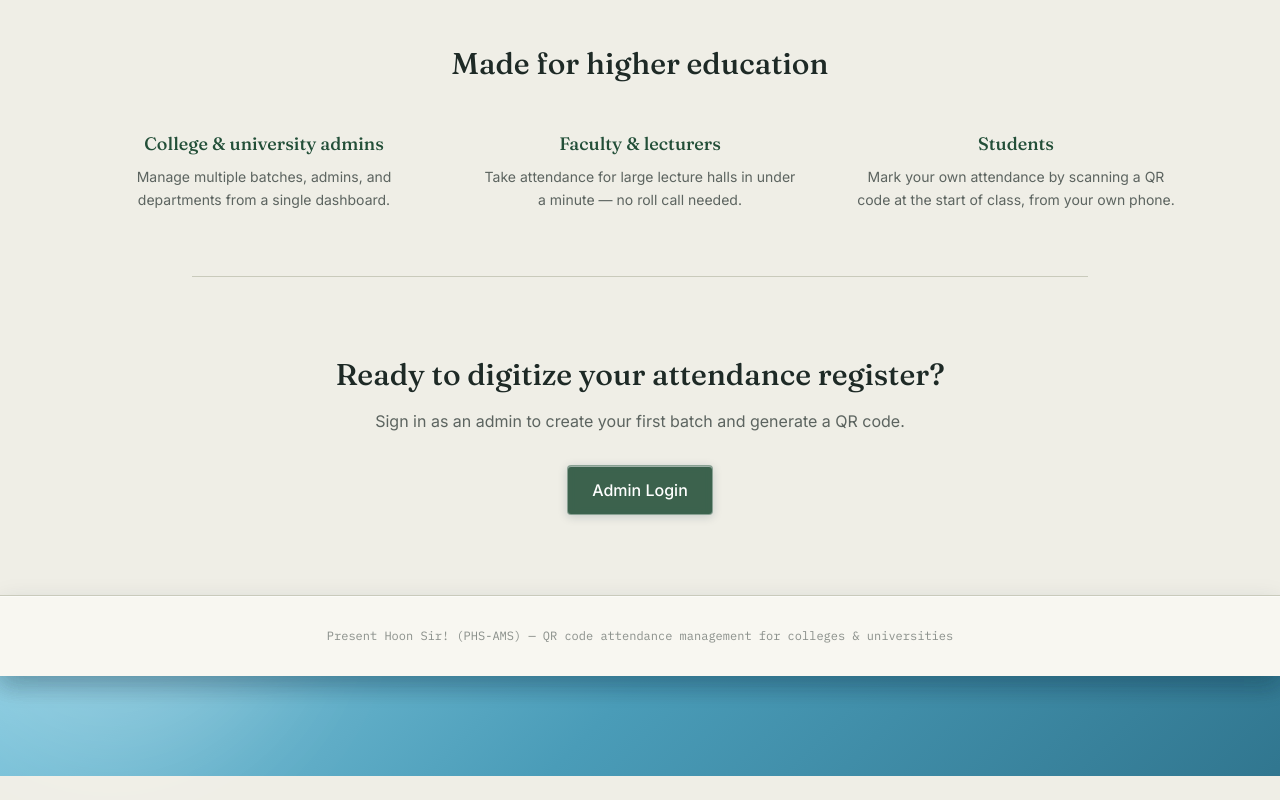
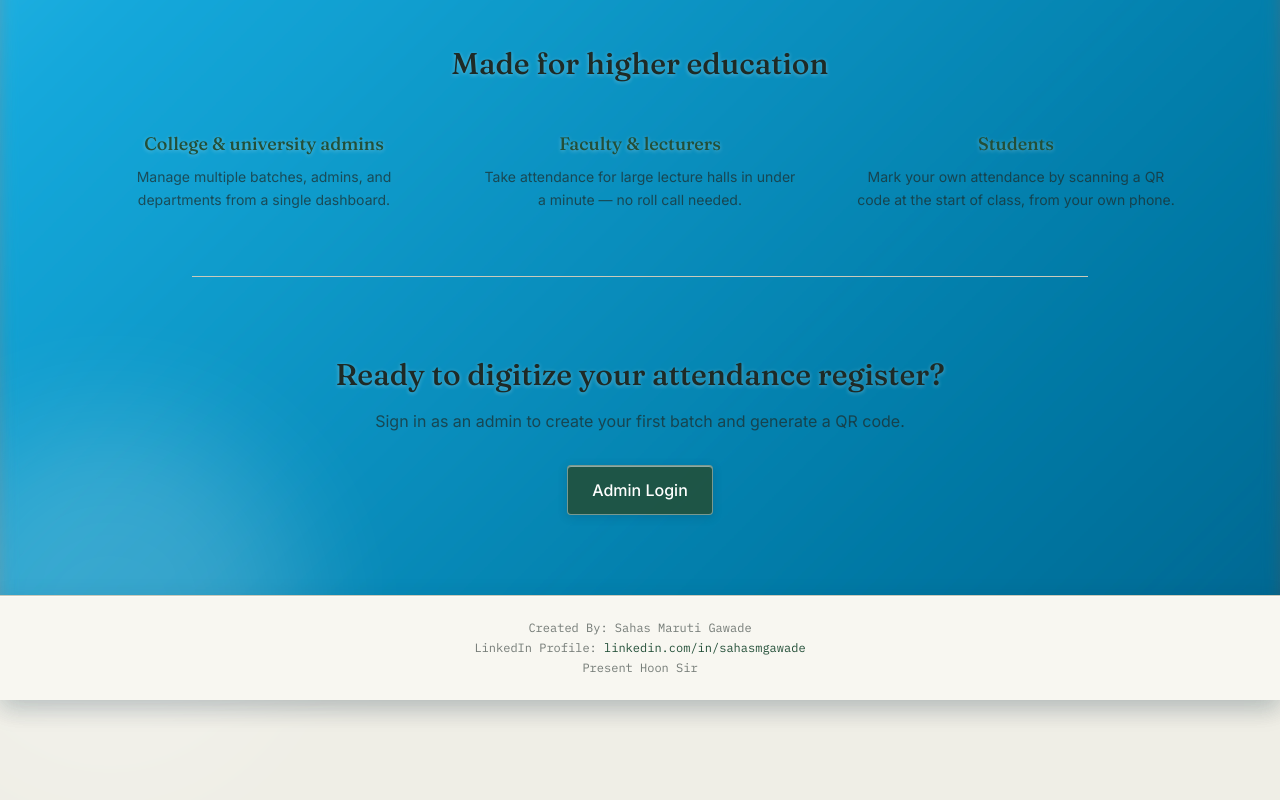
Before and after one commit to sahasmgawade-code/Updated-Attendance-Management-System, a React (Vite) app in the folder frontend/: page / in a window 1280 px wide. Shown: the part 1110-1910 px from the top of the page. Before the commit the page ends 1886 px from the top, so only its background shows below. Built offline with nearby package versions, Linux system fonts and the light colour scheme; no server answers.

Commit message:
Footer Addition

```diff
--- /dev/null
+++ b/frontend/src/components/Footer.jsx
@@ -0,0 +1,15 @@
+import React from 'react';
+
+export default function Footer() {
+  return (
+    <footer className="border-t border-rule bg-card mt-auto">
+      <div className="max-w-6xl mx-auto px-6 py-6 text-center space-y-1">
+        <p className="font-mono text-xs text-ink/60">Created By: Sahas Maruti Gawade</p>
+        <p className="font-mono text-xs text-ink/60">
+          LinkedIn Profile: <a href="https://linkedin.com/in/sahasmgawade" target="_blank" rel="noopener noreferrer" className="text-forestDark hover:underline">linkedin.com/in/sahasmgawade</a>
+        </p>
+        <p className="font-mono text-xs text-ink/60">Present Hoon Sir</p>
+      </div>
+    </footer>
+  );
+}
--- a/frontend/src/components/Layout.jsx
+++ b/frontend/src/components/Layout.jsx
@@ -2,6 +2,7 @@ import React from 'react';
 import { NavLink, useNavigate } from 'react-router-dom';
 import { useAuth } from '../context/AuthContext.jsx';
 import Logo from './Logo.jsx';
+import Footer from './Footer.jsx';
 const navLinkClass = ({ isActive }) =>
   `px-3 py-1.5 text-sm font-medium rounded transition-colors whitespace-nowrap ${
     isActive ? 'glass-btn bg-forestGlass text-white' : 'text-ink/80 hover:bg-white/20'
@@ -12,7 +13,7 @@ export default function Layout({ children }) {
   const navigate = useNavigate();
 
   return (
-    <div className="min-h-screen bg-paper">
+    <div className="min-h-screen bg-transparent flex flex-col">
       <header className="border-b border-rule bg-card">
         <div className="max-w-6xl mx-auto px-6 h-16 flex items-center justify-between">
           <div className="flex items-center gap-8">
@@ -51,7 +52,8 @@ export default function Layout({ children }) {
           </div>
         </div>
       </header>
-      <main className="max-w-6xl mx-auto px-6 py-8">{children}</main>
+      <main className="max-w-6xl mx-auto px-6 py-8 flex-1 w-full">{children}</main>
+      <Footer />
     </div>
   );
 }
--- a/frontend/src/index.css
+++ b/frontend/src/index.css
@@ -6,7 +6,8 @@ body {
   @apply text-ink font-sans antialiased;
   min-height: 100vh;
   background: linear-gradient(135deg, #8FD3E8 0%, #4A9CB8 40%, #1F5C73 100%);
-  background-attachment: fixed;
+  background-size: cover;
+  background-repeat: no-repeat;
   position: relative;
   overflow-x: hidden;
 }
--- a/frontend/src/pages/Landing.jsx
+++ b/frontend/src/pages/Landing.jsx
@@ -2,6 +2,7 @@ import React from 'react';
 import { Navigate, Link } from 'react-router-dom';
 import { useAuth } from '../context/AuthContext.jsx';
 import Logo from '../components/Logo.jsx';
+import Footer from '../components/Footer.jsx';
 const features = [
   {
     title: 'Generate QR codes per batch',
@@ -43,7 +44,7 @@ export default function Landing() {
   if (admin) return <Navigate to="/dashboard" replace />;
 
   return (
-    <div className="min-h-screen bg-paper">
+    <div className="min-h-screen bg-transparent">
       {/* Header */}
       <header className="border-b border-rule bg-card">
         <div className="max-w-6xl mx-auto px-6 h-16 flex items-center justify-between">
@@ -140,14 +141,7 @@ export default function Landing() {
         </Link>
       </section>
 
-      {/* Footer */}
-      <footer className="border-t border-rule bg-card">
-        <div className="max-w-6xl mx-auto px-6 py-8 text-center">
-          <p className="font-mono text-xs text-ink/50">
-            Present Hoon Sir! (PHS-AMS) — QR code attendance management for colleges &amp; universities
-          </p>
-        </div>
-      </footer>
+      <Footer />
     </div>
   );
 }
--- a/frontend/src/pages/Login.jsx
+++ b/frontend/src/pages/Login.jsx
@@ -2,6 +2,7 @@ import React, { useState } from 'react';
 import { useNavigate } from 'react-router-dom';
 import { useAuth } from '../context/AuthContext.jsx';
 import Logo from '../components/Logo.jsx';
+import Footer from '../components/Footer.jsx';
 export default function Login() {
   const { login } = useAuth();
   const navigate = useNavigate();
@@ -25,8 +26,9 @@ export default function Login() {
   }
 
   return (
-    <div className="min-h-screen flex items-center justify-center bg-paper px-6">
-      <div className="w-full max-w-sm">
+    <div className="min-h-screen bg-transparent">
+      <div className="flex items-center justify-center px-6 py-16">
+        <div className="w-full max-w-sm">
         <div className="text-center mb-8">
           <div className="flex justify-center mb-2">
             <Logo iconSize={56} textSize="text-3xl" />
@@ -76,6 +78,8 @@ export default function Login() {
           </button>
         </form>
       </div>
+      </div>
+      <Footer />
     </div>
   );
 }
--- a/frontend/tailwind.config.js
+++ b/frontend/tailwind.config.js
@@ -17,7 +17,7 @@ export default {
         brickGlass: 'rgba(126, 50, 34, 0.88)',
         amberGlass: 'rgba(140, 100, 35, 0.88)',
         aero: '#3A8DA8',
-        aeroDark: '#1F5C73',
+        aeroDark: '#02151c',
       },
       fontFamily: {
         display: ['"Fraunces"', 'serif'],
@@ -25,7 +25,7 @@ export default {
         mono: ['"IBM Plex Mono"', 'monospace'],
       },
       backgroundImage: {
-        'ruled': 'repeating-linear-gradient(transparent, transparent 27px, #C9CABB 28px)',
+        'ruled': 'repeating-linear-gradient(transparent, transparent 27px, #bbc9ca 28px)',
       },
     },
   },
```
